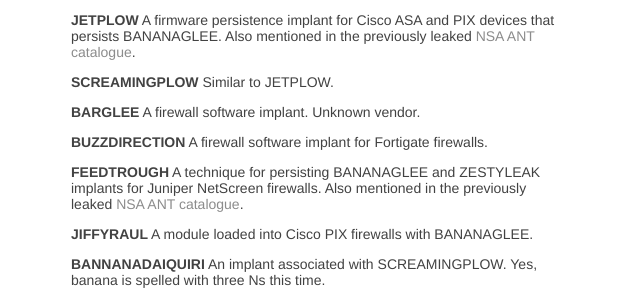
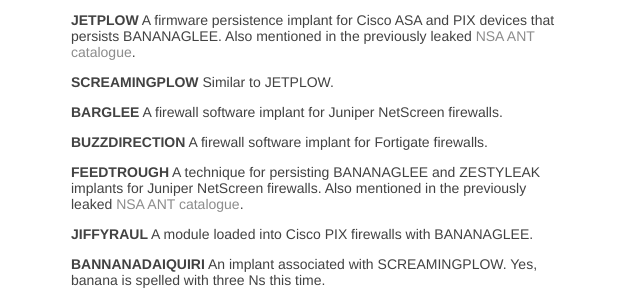
Before and after one commit to musalbas/musalbas.com-old, a Jekyll site: the page built from _posts/2016-08-17-equation-group-firewall-operations-catalogue.md, in a window 1280 px wide and 900 px high, scrolled down 1319 px. Shown: the part 156-452 px from the top of the window, without its empty margins (409-1049 px from the left). Built offline with Jekyll 4.4.1, drawn with Linux system fonts in a browser that asks for light colours; Markdown is read by kramdown in place of the engine named in the settings.

Commit message:
Update 2016-08-17-equation-group-firewall-operations-catalogue.md

```diff
--- a/_posts/2016-08-17-equation-group-firewall-operations-catalogue.md
+++ b/_posts/2016-08-17-equation-group-firewall-operations-catalogue.md
@@ -78,7 +78,7 @@
 Similar to JETPLOW.
 
 **BARGLEE**
-A firewall software implant. Unknown vendor.
+A firewall software implant for Juniper NetScreen firewalls.
 
 **BUZZDIRECTION**
 A firewall software implant for Fortigate firewalls.
```
